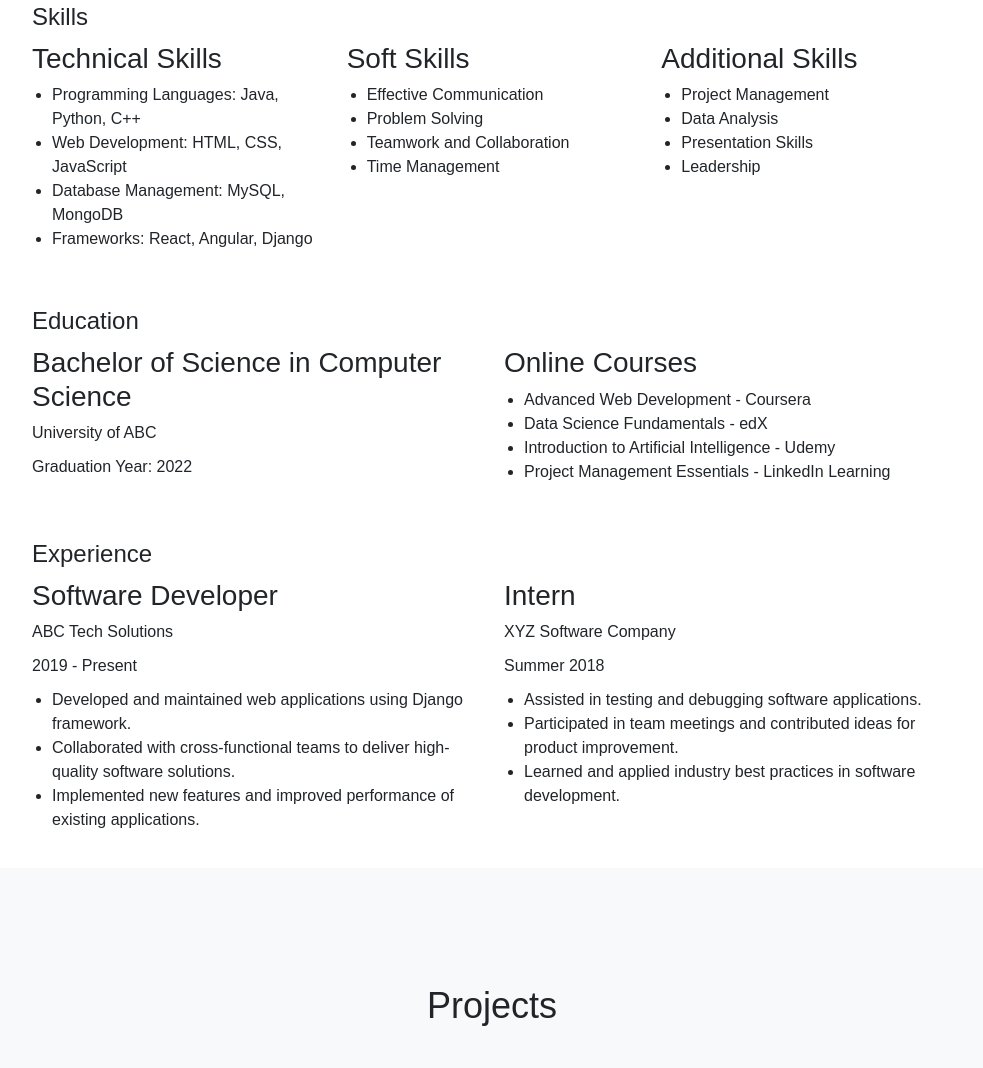
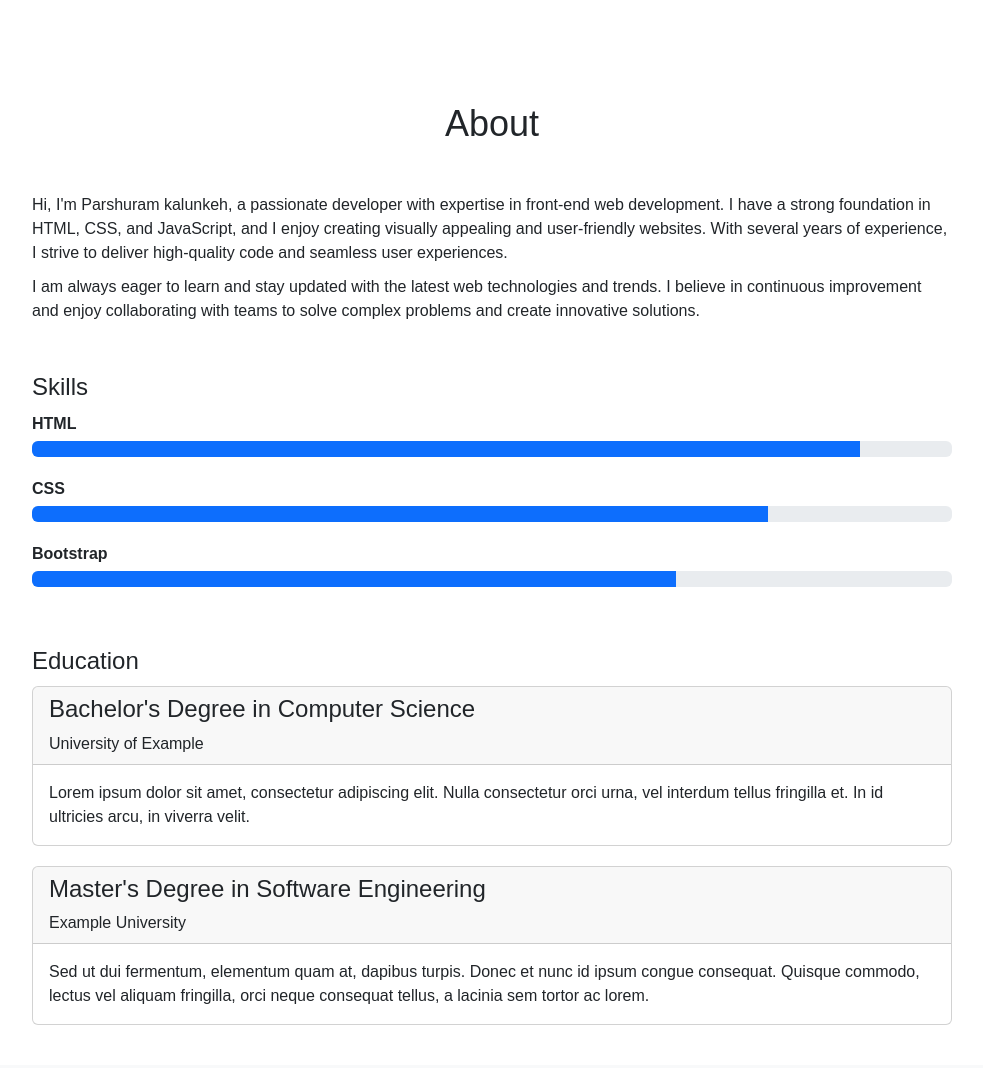
Before and after one commit to parshuramkalunkhe/OIBSIP, a plain HTML site: page portfolio/index.html in a window 1280 px wide. Shown: the part 822-1890 px from the top of the page, without its empty margins (148-1131 px from the left). Drawn offline with nearby package versions, Linux system fonts and the light colour scheme.

Commit message:
OIBSIP complete v-0.1

```diff
--- a/portfolio/index.html
+++ b/portfolio/index.html
@@ -5,6 +5,7 @@
   <meta charset="UTF-8">
   <meta name="viewport" content="width=device-width, initial-scale=1.0">
   <title>My Portfolio</title>
+  <link rel="stylesheet" href="https://cdn.jsdelivr.net/npm/boxicons@2.0.7/css/boxicons.min.css">
   <link href="https://cdn.jsdelivr.net/npm/bootstrap@5.3.0/dist/css/bootstrap.min.css" rel="stylesheet"
     integrity="sha384-9ndCyUaIbzAi2FUVXJi0CjmCapSmO7SnpJef0486qhLnuZ2cdeRhO02iuK6FUUVM" crossorigin="anonymous">
   <link rel="stylesheet" href="styles.css">
@@ -44,7 +45,7 @@
 
   <!-- Home -->
   <section id="home">
-    <div class="container py-5 d-flex align-items-center">
+    <div class="container py-5 d-flex align-items-center home">
       <div class="row">
         <div class="col">
           <h1>Welcome to My Portfolio</h1>
@@ -66,7 +67,8 @@
       <div class="container">
         <h1 class="text-center m-5">About</h1>
         <p>
-          Hi, I'm John Doe, a passionate developer with expertise in front-end web development. I have a strong
+          Hi, I'm Parshuram kalunkeh, a passionate developer with expertise in front-end web development. I have a
+          strong
           foundation in HTML, CSS, and JavaScript, and I enjoy creating visually appealing and user-friendly websites.
           With several years of experience, I strive to deliver high-quality code and seamless user experiences.
         </p>
@@ -76,8 +78,6 @@
           solutions.
         </p>
       </div>
-  </div>
-  </div>
     </section>
 
 
@@ -85,33 +85,25 @@
     <section id="skills">
       <div class="container">
         <h2>Skills</h2>
-      <div class="row">
-        <div class="col-md-4">
-          <h3>Technical Skills</h3>
-          <ul>
-            <li>Programming Languages: Java, Python, C++</li>
-            <li>Web Development: HTML, CSS, JavaScript</li>
-            <li>Database Management: MySQL, MongoDB</li>
-            <li>Frameworks: React, Angular, Django</li>
-          </ul>
+        <div class="skill-bar">
+          <div class="skill-label">HTML</div>
+          <div class="progress">
+            <div class="progress-bar" role="progressbar" style="width: 90%;" aria-valuenow="90" aria-valuemin="0"
+              aria-valuemax="100"></div>
           </div>
-        <div class="col-md-4">
-          <h3>Soft Skills</h3>
-          <ul>
-            <li>Effective Communication</li>
-            <li>Problem Solving</li>
-            <li>Teamwork and Collaboration</li>
-            <li>Time Management</li>
-          </ul>
         </div>
-        <div class="col-md-4">
-          <h3>Additional Skills</h3>
-          <ul>
-            <li>Project Management</li>
-            <li>Data Analysis</li>
-            <li>Presentation Skills</li>
-            <li>Leadership</li>
-          </ul>
+        <div class="skill-bar">
+          <div class="skill-label">CSS</div>
+          <div class="progress">
+            <div class="progress-bar" role="progressbar" style="width: 80%;" aria-valuenow="80" aria-valuemin="0"
+              aria-valuemax="100"></div>
+          </div>
+        </div>
+        <div class="skill-bar">
+          <div class="skill-label">Bootstrap</div>
+          <div class="progress">
+            <div class="progress-bar" role="progressbar" style="width: 70%;" aria-valuenow="70" aria-valuemin="0"
+              aria-valuemax="100"></div>
           </div>
         </div>
       </div>
@@ -120,54 +112,30 @@
     <section id="education">
       <div class="container">
         <h2>Education</h2>
-      <div class="row">
-        <div class="col-md-6">
-          <h3>Bachelor of Science in Computer Science</h3>
-          <p>University of ABC</p>
-          <p>Graduation Year: 2022</p>
+        <div class="card">
+          <div class="card-header">
+            <h4 class="card-title">Bachelor's Degree in Computer Science</h4>
+            <p class="card-text">University of Example</p>
           </div>
-        <div class="col-md-6">
-          <h3>Online Courses</h3>
-          <ul>
-            <li>Advanced Web Development - Coursera</li>
-            <li>Data Science Fundamentals - edX</li>
-            <li>Introduction to Artificial Intelligence - Udemy</li>
-            <li>Project Management Essentials - LinkedIn Learning</li>
-          </ul>
+          <div class="card-body">
+            <p class="card-text">Lorem ipsum dolor sit amet, consectetur adipiscing elit. Nulla consectetur orci urna,
+              vel interdum tellus fringilla et. In id ultricies arcu, in viverra velit.</p>
+          </div>
+        </div>
+        <div class="card">
+          <div class="card-header">
+            <h4 class="card-title">Master's Degree in Software Engineering</h4>
+            <p class="card-text">Example University</p>
+          </div>
+          <div class="card-body">
+            <p class="card-text">Sed ut dui fermentum, elementum quam at, dapibus turpis. Donec et nunc id ipsum congue
+              consequat. Quisque commodo, lectus vel aliquam fringilla, orci neque consequat tellus, a lacinia sem
+              tortor ac lorem.</p>
+          </div>
         </div>
       </div>
   </div>
   </section>
-
-  <section id="experience">
-    <div class="container">
-      <h2>Experience</h2>
-      <div class="row">
-        <div class="col-md-6">
-          <h3>Software Developer</h3>
-          <p>ABC Tech Solutions</p>
-          <p>2019 - Present</p>
-          <ul>
-            <li>Developed and maintained web applications using Django framework.</li>
-            <li>Collaborated with cross-functional teams to deliver high-quality software solutions.</li>
-            <li>Implemented new features and improved performance of existing applications.</li>
-          </ul>
-        </div>
-        <div class="col-md-6">
-          <h3>Intern</h3>
-          <p>XYZ Software Company</p>
-          <p>Summer 2018</p>
-          <ul>
-            <li>Assisted in testing and debugging software applications.</li>
-            <li>Participated in team meetings and contributed ideas for product improvement.</li>
-            <li>Learned and applied industry best practices in software development.</li>
-          </ul>
-        </div>
-      </div>
-    </div>
-  </section>
-
-
   </div>
 
   <!-- Projects -->
@@ -179,10 +147,10 @@
           <div class="card" style="width: 18rem;">
             <img src="pfp.jpg" class="card-img-top" alt="...">
             <div class="card-body">
-              <h5 class="card-title">Card title</h5>
+              <h5 class="card-title">Project 1</h5>
               <p class="card-text">Some quick example text to build on the card title and make up the bulk of the card's
                 content.</p>
-              <a href="#" class="btn btn-primary">Go somewhere</a>
+              <a href="#" class="btn btn-primary">Get more info</a>
             </div>
           </div>
         </div>
@@ -190,10 +158,10 @@
           <div class="card" style="width: 18rem;">
             <img src="pfp.jpg" class="card-img-top" alt="...">
             <div class="card-body">
-              <h5 class="card-title">Card title</h5>
+              <h5 class="card-title">Project 2</h5>
               <p class="card-text">Some quick example text to build on the card title and make up the bulk of the card's
                 content.</p>
-              <a href="#" class="btn btn-primary">Go somewhere</a>
+              <a href="#" class="btn btn-primary">Get more info</a>
             </div>
           </div>
         </div>
@@ -201,10 +169,10 @@
           <div class="card" style="width: 18rem;">
             <img src="pfp.jpg" class="card-img-top" alt="...">
             <div class="card-body">
-              <h5 class="card-title">Card title</h5>
+              <h5 class="card-title">Project 3</h5>
               <p class="card-text">Some quick example text to build on the card title and make up the bulk of the card's
                 content.</p>
-              <a href="#" class="btn btn-primary">Go somewhere</a>
+              <a href="#" class="btn btn-primary">Get more info</a>
             </div>
           </div>
         </div>
@@ -236,7 +204,30 @@
 
 
   <footer class="footer">
-    <div class="text-center p-4" style="background-color: rgba(0, 0, 0, 0.05);">
+    <div class="container">
+      <div class="row">
+        <div class="col">
+          <ul class="nav justify-content-center">
+            <li class="nav-item">
+              <a href="#" class="nav-link"><i class='bx bxl-facebook'></i></a>
+            </li>
+            <li class="nav-item">
+              <a href="#" class="nav-link"><i class='bx bxl-twitter'></i></a>
+            </li>
+            <li class="nav-item">
+              <a href="#" class="nav-link"><i class='bx bxl-instagram'></i></a>
+            </li>
+            <li class="nav-item">
+              <a href="#" class="nav-link"><i class='bx bxl-linkedin'></i></a>
+            </li>
+            <li class="nav-item">
+              <a href="#" class="nav-link"><i class='bx bxl-github'></i></a>
+            </li>
+          </ul>
+        </div>
+      </div>
+    </div>
+    <div class="text-center p-4">
       © 2021 Copyright Parshuram Kalunkhe.
     </div>
   </footer>
--- a/portfolio/styles.css
+++ b/portfolio/styles.css
@@ -3,12 +3,6 @@ body {
   font-family: Arial, sans-serif;
   margin: 0;
   padding: 0;
-  }
-
-  .container {
-    max-width: 960px;
-    margin: 0 auto;
-    padding: 20px;
 }
 
 h1 {
@@ -30,7 +24,41 @@ body {
   padding-left: 20px;
 }
 
+.container {
+  max-width: 960px;
+  margin: 0 auto;
+  padding: 20px;
+}
+
+.card {
+  margin-bottom: 20px;
+}
+
+.home {
+  height: 100vh;
+}
+
+.skill-bar {
+  margin-bottom: 20px;
+}
+
+.skill-bar .skill-label {
+  margin-bottom: 5px;
+  font-weight: bold;
+}
+
+#contact {
+  max-width: 500px;
+  margin: auto;
+}
+
 .footer {
+  background-color: rgba(0, 0, 0, 0.05);
   text-align: center;
   margin-top: 50px;
+  padding: 40px;
 }
+
+.bx {
+  font-size: 2rem;
+}
```
Lines whose indentation alone changed are shown as unchanged.
